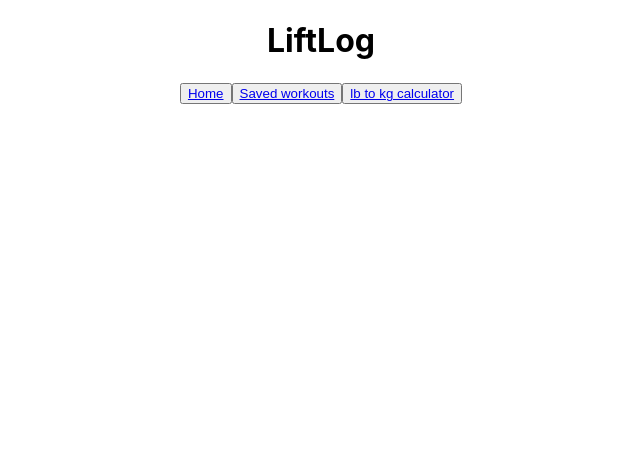
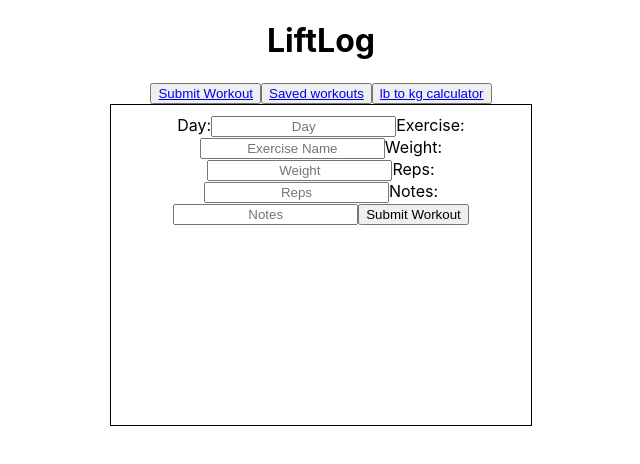
Before and after one commit to DeanLeong/LiftLog, a React (Create React App) app: page /SubmitWorkout in a window 1280 px wide. Shown: the top 464 px of the page, without its empty margins (319-959 px from the left). Built offline with nearby package versions, Linux system fonts and the light colour scheme.

Commit message:
some styling

```diff
--- a/src/App.css
+++ b/src/App.css
@@ -1,3 +1,14 @@
 * {
   text-align: center;
 }
+
+.SubmitWorkout {
+  display: flex;
+  flex-direction: column;
+  width: 400px;
+  max-width: 500px;
+  height: 300px;
+  padding: 10px;
+  margin: 0 auto;
+  border: 1px solid black;
+}
--- a/src/App.js
+++ b/src/App.js
@@ -1,34 +1,30 @@
-import React, { useState, useEffect } from "react"
-import { Link, Router, Switch, Route } from "react-router-dom"
+import React from "react"
+import { Route } from "react-router-dom"
 import './App.css';
+import Header from "./Header"
 import SavedWorkouts from "./SavedWorkouts"
-import axios from "axios"
+import SubmitWorkout from "./SubmitWorkout"
 
 function App() {
 
   //11-20 can be in a header comp
   //app.js will hold all routes
   //Make a Home and Calc Comp
-  //Make a header comp
   return (
     <div>
-      <div>
-      <h1 className="Header">LiftLog</h1>
-        <nav>
-          <button>
-            <Link to={`/Home`}>Home</Link>
-          </button>
-          <button>
-            <Link to={`/SavedWorkouts`}>Saved workouts</Link>
-          </button>
-          <button>
-            <Link to={`/Calculator`}>lb to kg calculator</Link>
-          </button>
-        </nav>
+      <div className="Header">
+        <Header />
       </div>
+      <div className="SubmitWorkout">
+      <Route exact path="/SubmitWorkout">
+        <SubmitWorkout />
+      </Route>
+      </div>
+      <div className="SavedWorkouts">
       <Route exact path="/SavedWorkouts">
         <SavedWorkouts />
       </Route>
+      </div>
     </div>
   )
 }
--- /dev/null
+++ b/src/Header.jsx
@@ -0,0 +1,23 @@
+import React from "react"
+import { Link } from "react-router-dom"
+
+function Header() {
+  return (
+    <div>
+      <h1>LiftLog</h1>
+      <nav>
+        <button>
+          <Link to={`/SubmitWorkout`}>Submit Workout</Link>
+        </button>
+        <button>
+          <Link to={`/SavedWorkouts`}>Saved workouts</Link>
+        </button>
+        <button>
+          <Link to={`/Calculator`}>lb to kg calculator</Link>
+        </button>
+      </nav>
+    </div>
+  );
+}
+
+export default Header
--- a/src/SavedWorkouts.jsx
+++ b/src/SavedWorkouts.jsx
@@ -1,5 +1,4 @@
 import React, { useState, useEffect } from "react"
-import { Link, BrowserRouter as Router, Route} from "react-router-dom"
 import axios from "axios"
 
 function SavedWorkouts(props) {
--- /dev/null
+++ b/src/SubmitWorkout.jsx
@@ -0,0 +1,89 @@
+import React, { useState } from "react"
+import axios from "axios"
+//import baseURL from "./constants"
+
+
+function SubmitWorkout(props) {
+  const [day, setDay] = useState("")
+  const [exercise, setExercise] = useState("")
+  const [weight, setWeight] = useState("")
+  const [reps, setReps] = useState("")
+  const [notes, setNotes] = useState("")
+
+  const handleSubmit = async (e) => {
+    e.preventDefault()
+
+    const fields = {
+      day,
+      exercise,
+      weight,
+      reps,
+      notes,
+    }
+    const airtableURL = `https://api.airtable.com/v0/${process.env.REACT_APP_AIRTABLE_BASE}/liftlog`
+
+    await axios.post(
+      airtableURL,
+      { fields },
+      {
+        headers: {
+          Authorization: `Bearer ${process.env.REACT_APP_AIRTABLE_KEY}`
+        }
+      }
+    )
+    props.setFetchLiftLogs(!props.fetchLiftLogs)
+    setDay("")
+    setExercise("")
+    setWeight("")
+    setReps("")
+    setNotes("")
+  }
+
+  return (
+    <form onSubmit={handleSubmit}>
+      <label htmlFor="Day">Day:</label>
+      <input
+        name="Day"
+        type="text"
+        placeholder="Day"
+        value={day}
+        onChange={(e) => setDay(e.target.value)}
+      />
+      <label htmlFor="Exercise">Exercise:</label>
+      <input
+        name="Exercise"
+        type="text"
+        placeholder="Exercise Name"
+        value={exercise}
+        onChange={(e) => setExercise(e.target.value)}
+      />
+      <label htmlFor="Weight">Weight:</label>
+      <input
+        name="Weight"
+        type="text"
+        placeholder="Weight"
+        value={weight}
+        onChange={(e) => setWeight(e.target.value)}
+      />
+      <label htmlFor="Reps">Reps:</label>
+      <input
+        name="Reps"
+        type="text"
+        placeholder="Reps"
+        value={weight}
+        onChange={(e) => setReps(e.target.value)}
+      />
+      <label htmlFor="Notes">Notes:</label>
+      <input
+        name="Notes"
+        type="text"
+        placeholder="Notes"
+        value={weight}
+        onChange={(e) => setNotes(e.target.value)}
+      />
+      <button type="submit">Submit Workout</button>
+    </form>
+  )
+}
+
+export default SubmitWorkout
```
